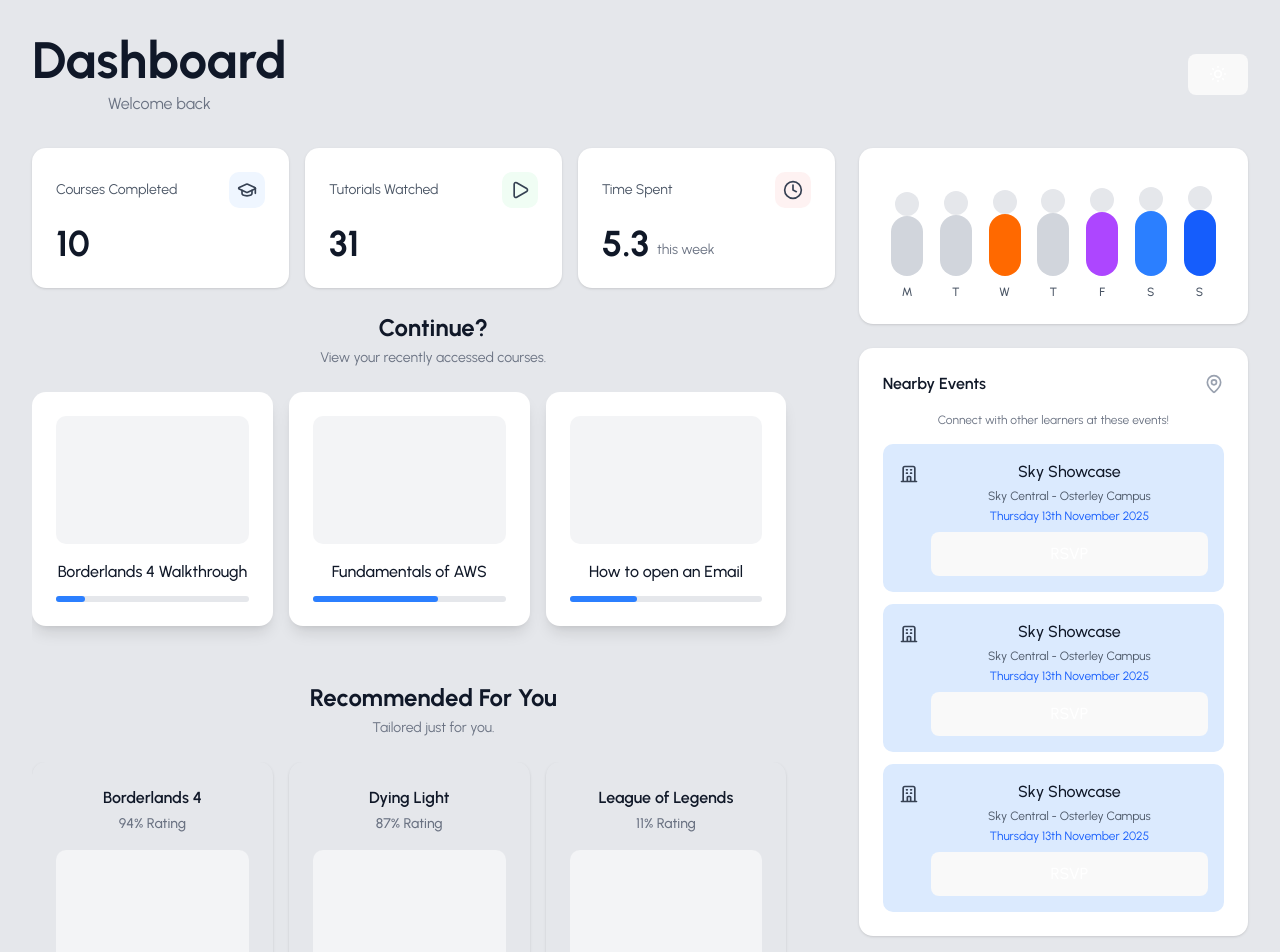
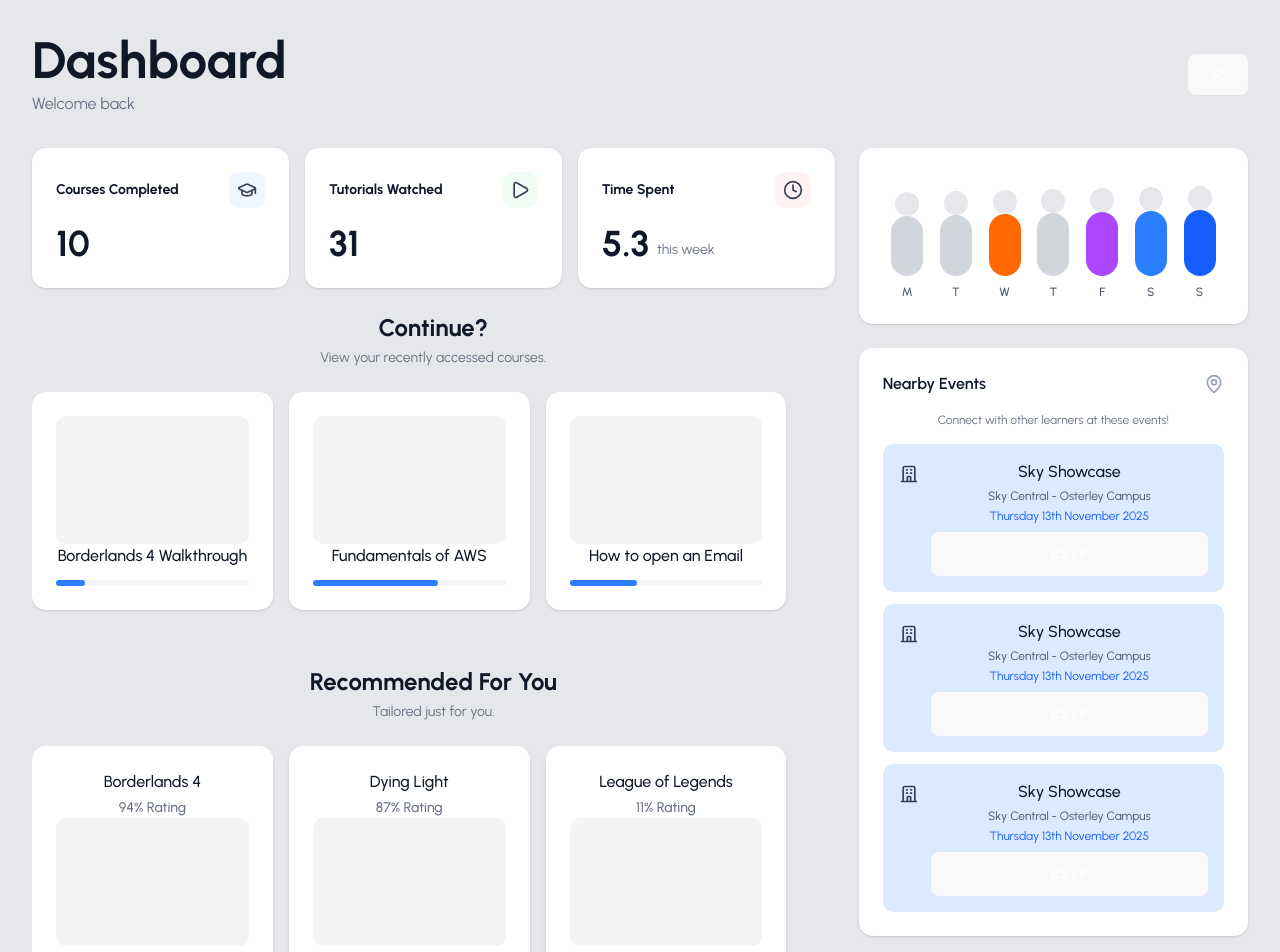
Before and after one commit to ayazb7/team-3-project, a React (Vite) app in the folder frontend/team-3/: page / in a window 1280 px wide. Shown: the top 952 px of the page. Built offline with nearby package versions, Linux system fonts and the light colour scheme; a web font is replaced by a local one.

Commit message:
UPDATE: added better styling and selecting on dashboard, fixed some aesthetic issues

```diff
--- a/frontend/team-3/src/components/CourseCard.jsx
+++ b/frontend/team-3/src/components/CourseCard.jsx
@@ -1,14 +1,30 @@
 const CourseCard = ({ title, progress }) => (
-  <div className="bg-white rounded-xl p-6 shadow-lg">
-    <div className="h-32 bg-gray-100 rounded-lg mb-4"></div>
-    <h3 className="font-medium text-gray-900 mb-3">{title}</h3>
-    <div className="w-full bg-gray-200 rounded-full h-1.5">
-      <div
-        className="bg-blue-500 h-1.5 rounded-full"
-        style={{ width: `${progress}%` }}
-      ></div>
+<div className="transform transition-all duration-300 hover:scale-105">
+  <a href="#" className="bg-white block rounded-xl shadow-sm overflow-hidden group">
+    <div className="bg-white rounded-xl p-6 shadow-md hover:shadow-lg transition-all">
+
+
+      <div className="relative h-32 bg-gray-100 rounded-lg overflow-hidden"> {/* Image / placeholder wrapper put thumbnail image here */}
+            <div className="absolute inset-0 flex items-center justify-center bg-black/40 opacity-0 hover:opacity-100 transition-opacity">
+              <span className="py-1.5 px-4 text-white bg-grey-500 rounded text-sm font-medium">
+                View
+              </span>
+            </div>
+          </div>
+      <h3 className="font-medium text-gray-900 mb-3">
+        {title}
+      </h3>
+
+      {/* Progress Bar */}
+      <div className="w-full bg-gray-100 rounded-full h-1.5">
+        <div
+          className="bg-blue-500 h-1.5 rounded-full transition-all duration-300"
+          style={{ width: `${progress}%` }}
+        ></div>
+      </div>
     </div>
-  </div>
+  </a>
+</div>
 );
 
 export default CourseCard;
--- a/frontend/team-3/src/components/RecommendedCard.jsx
+++ b/frontend/team-3/src/components/RecommendedCard.jsx
@@ -1,11 +1,10 @@
-const RecommendedCard = ({ title, rating }) => (
-  <a href="#" className="block rounded-xl shadow-sm overflow-hidden group">
-    <div className="p-6">
-      <div className="text-center mb-4">
-        <h3 className="font-semibold text-gray-900 mb-1">{title}</h3>
+const RecommendedCard = ({ title, rating}) => (
+  <div className = "transform transition-all duration-300 hover:scale-105">
+    <a href="#" className="shadow-sm overflow-hidden group">
+      <div className="bg-white block rounded-xl p-6 shadow-md hover:shadow-lg transition-all">
+        <div className="text-center mb-4 ">
+          <h3 className="text-gray-900 mb-1">{title}</h3>
           <p className="text-sm text-gray-500">{rating}</p>
-      </div>
-
         {/* Image / placeholder wrapper */}
           <div className="relative h-32 bg-gray-100 rounded-lg overflow-hidden"> {/* Image / placeholder wrapper put thumbnail image here */}
             <div className="absolute inset-0 flex items-center justify-center bg-black/40 opacity-0 hover:opacity-100 transition-opacity">
@@ -15,7 +14,9 @@ const RecommendedCard = ({ title, rating }) => (
             </div>
           </div>
         </div>
+      </div>
     </a>
+  </div>
 );
 
 export default RecommendedCard;
--- a/frontend/team-3/src/components/StatCard.jsx
+++ b/frontend/team-3/src/components/StatCard.jsx
@@ -1,7 +1,7 @@
 const StatCard = ({ label, value, subtext, icon: Icon, color }) => (
   <div className="bg-white rounded-xl p-6 shadow-sm">
     <div className="flex items-center justify-between mb-4">
-      <span className="text-sm text-gray-600">{label}</span>
+      <span className="font-bold text-gray-900 text-sm">{label}</span>
       <div className={`p-2 ${color} rounded-lg`}>
         <Icon className="w-5 h-5 text-gray-700" />
       </div>
--- a/frontend/team-3/src/pages/Dashboard.jsx
+++ b/frontend/team-3/src/pages/Dashboard.jsx
@@ -148,7 +148,7 @@ export default function Dashboard() {
         <div className="flex justify-between items-center mb-6 md:mb-8">
           <div>
             <h1 className="text-2xl md:text-3xl font-bold text-gray-900">Dashboard</h1>
-            <p className="text-gray-500 mt-1">Welcome back</p>
+            <p className="text-left text-gray-500 mt-1">Welcome back</p>
           </div>
           <div className="flex gap-2">
             <button
```
Lines whose indentation alone changed are shown as unchanged.
